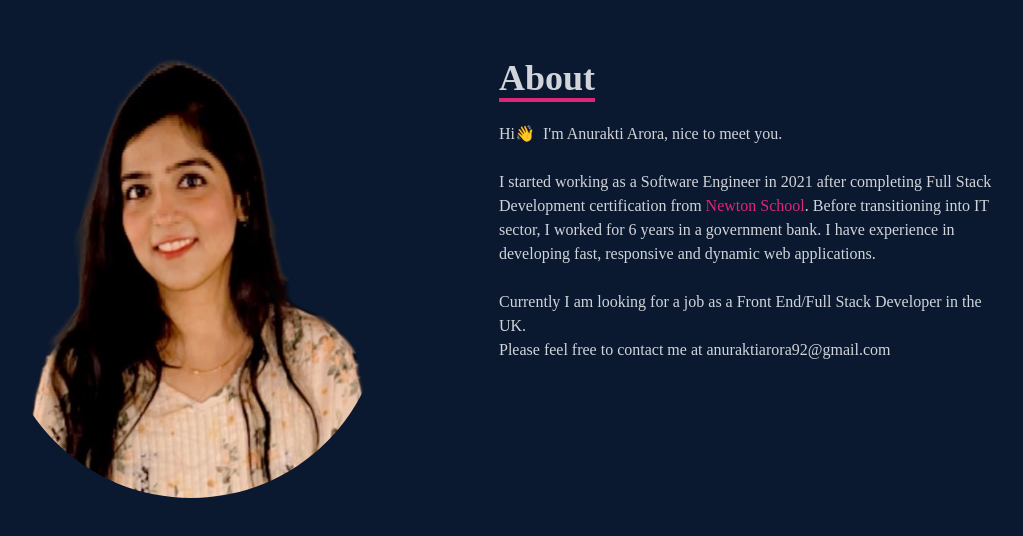
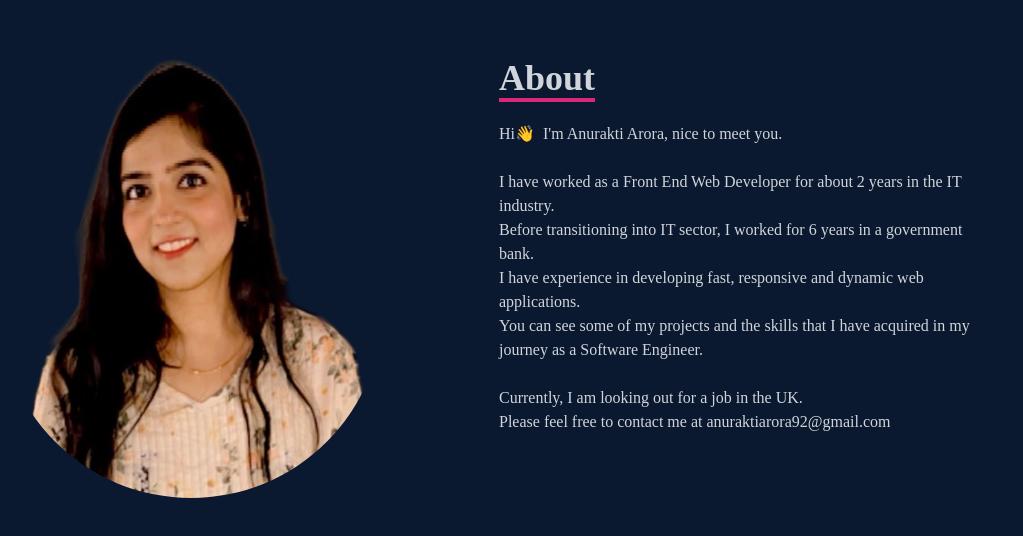
Before and after one commit to sathvikavarma/portfolio, a React (Create React App) app: page / in a window 1280 px wide. Shown: the part 922-1458 px from the top of the page, without its empty margins (141-1164 px from the left). Built offline with nearby package versions, Linux system fonts and the light colour scheme.

Commit message:
Updating About section and CV

```diff
--- a/src/components/About.js
+++ b/src/components/About.js
@@ -18,21 +18,23 @@ const About = () => {
             </p>
             <br></br>
             <p>
-              I started working as a Software Engineer in 2021 after completing
-              Full Stack Development certification from
-              <a className="text-pink-600" href="https://www.newtonschool.co/">
-                {" "}
-                Newton School
-              </a>
-              . Before transitioning into IT sector, I worked for 6 years in a
-              government bank. I have experience in developing fast, responsive
-              and dynamic web applications.
+              I have worked as a Front End Web Developer for about 2 years in
+              the IT industry.
+              {/* <a className="text-pink-600">
+              </a> */}
+              <br></br>
+              Before transitioning into IT sector, I worked for 6 years in a
+              government bank.
+              <br></br>I have experience in developing fast, responsive and
+              dynamic web applications.
+              <br></br>
+              You can see some of my projects and the skills that I have
+              acquired in my journey as a Software Engineer.
             </p>
             <br></br>
             <p>
-              Currently I am looking for a job as a Front End/Full Stack
-              Developer in the UK.<br></br>Please feel free to contact me at
-              anuraktiarora92@gmail.com
+              Currently, I am looking out for a job in the UK.<br></br>Please
+              feel free to contact me at anuraktiarora92@gmail.com
             </p>
           </div>
         </div>
--- a/src/components/Home.js
+++ b/src/components/Home.js
@@ -10,7 +10,7 @@ const Home = () => {
           Anurakti Arora
         </h1>
         <h2 className="text-4xl sm:text-6xl font-bold text-[#8892b0] my-2">
-          I'm a Full Stack Developer.
+          I'm a Front End Web Developer.
         </h2>
         <div>
           <Link to="work" smooth={true} duration={500}>
```
Also changed, not shown: 1 other file (tests, documents, lock files or other folders).
